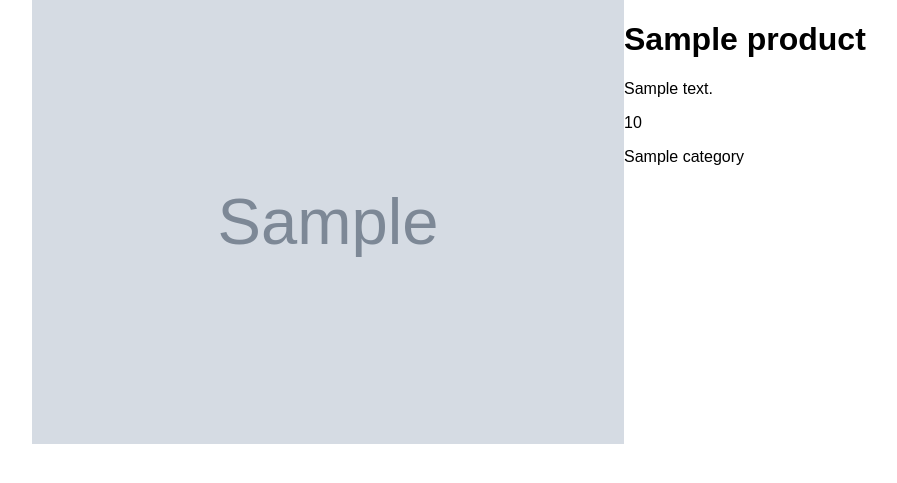
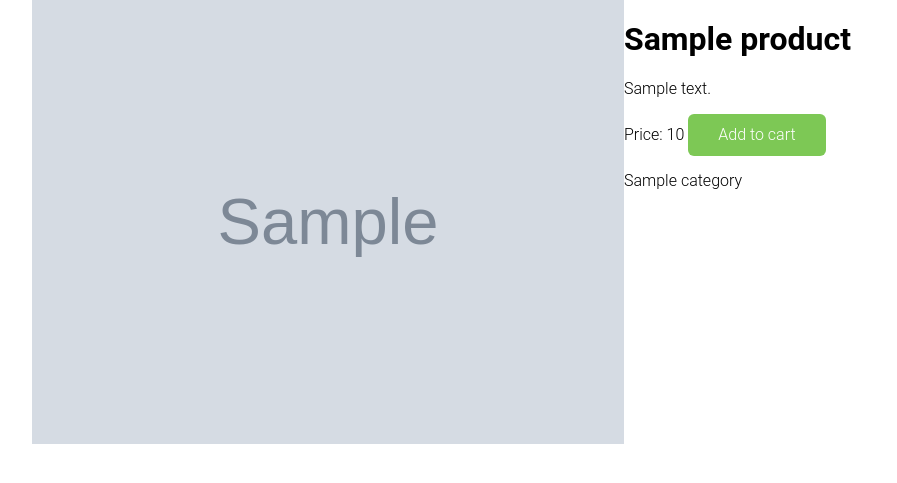
Before and after one commit to S-Lump/gift_proj, a Django app: template gift/products/templates/products/detail.html in a window 1280 px wide. Shown: the top 483 px of the page, without its empty margins (16-913 px from the left). Run offline with Django 3.2, Linux system fonts and the light colour scheme; the template is opened without the code that fills it: most values are stand-ins (such as "Sample title", 1, 10 or a date in 2020); grey boxes marked "Sample" are stand-in pictures.

Commit message:
Add "Add to cart"

```diff
--- a/gift/gift/static/css/index.css
+++ b/gift/gift/static/css/index.css
@@ -60,6 +60,17 @@
     flex: 1;
 }
 
+.cart-btn{
+    display: inline-block;
+    background-color: #7DC855;
+    border-radius: 6px;
+    font-size: 16px;
+    color: #FFFFFF;
+    text-decoration: none;
+    padding: 12px 30px;
+    transition: all .5s;
+}
+
 @media (max-width: 850px) {
     .box {
         flex-wrap: nowrap;
--- a/gift/gift/static/css/main.css
+++ b/gift/gift/static/css/main.css
@@ -12,7 +12,11 @@
 }
 
 html {
-    font-family: "Arial", serif;
+    font-family: "Roboto", serif;
+}
+
+p{
+    font-family: "Roboto Light", Serif;
 }
 
 a {
--- a/gift/products/templates/products/detail.html
+++ b/gift/products/templates/products/detail.html
@@ -12,7 +12,11 @@ Detail
     <div class="item_info">
         <h1>{{ product.title }}</h1>
     <p>{{ product.description }}</p>
-    <p>{{ product.price }}</p>
+        <div class = "product_price">
+    <p>Price: {{ product.price }}
+            <a class="cart-btn" href="#">Add to cart</a>
+    </p>
+        </div>
     <p>{{ product.category }}</p>
     </div>
 </div>
```
